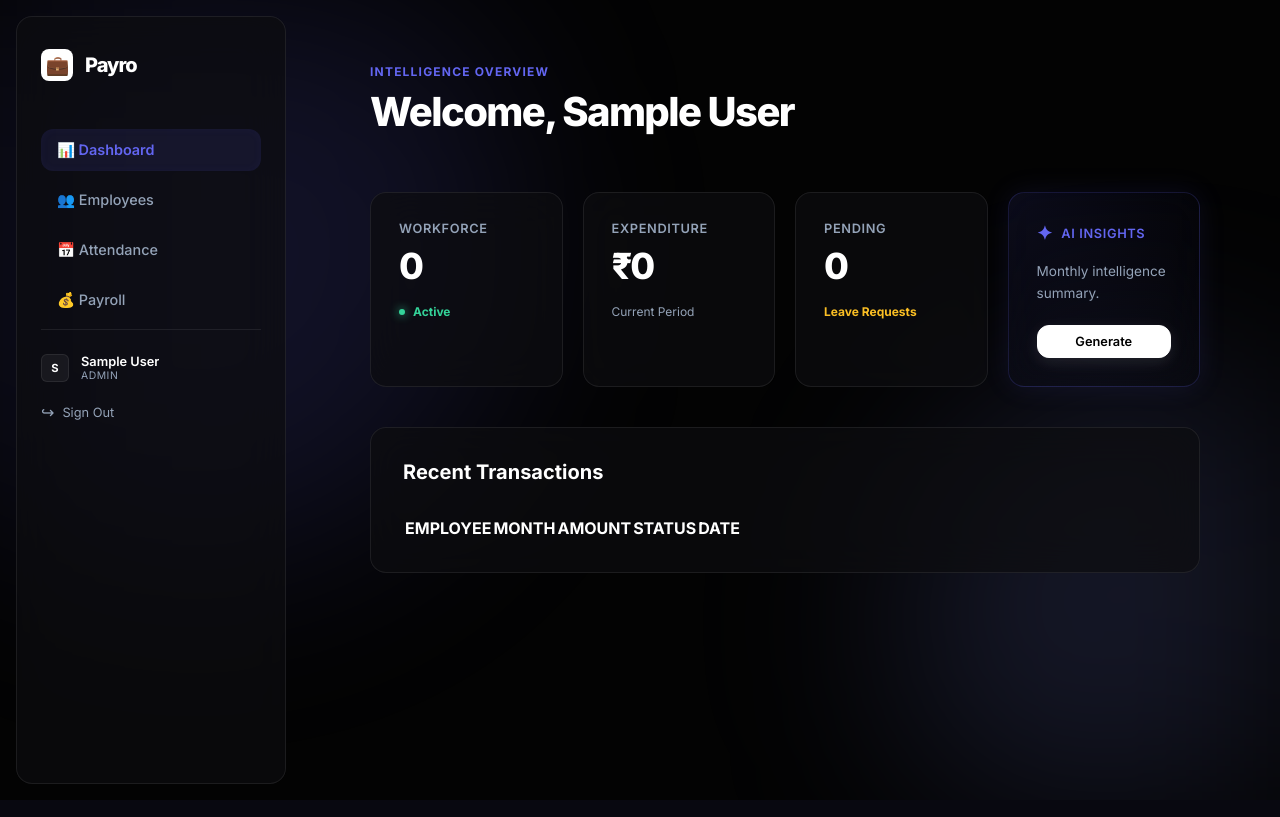
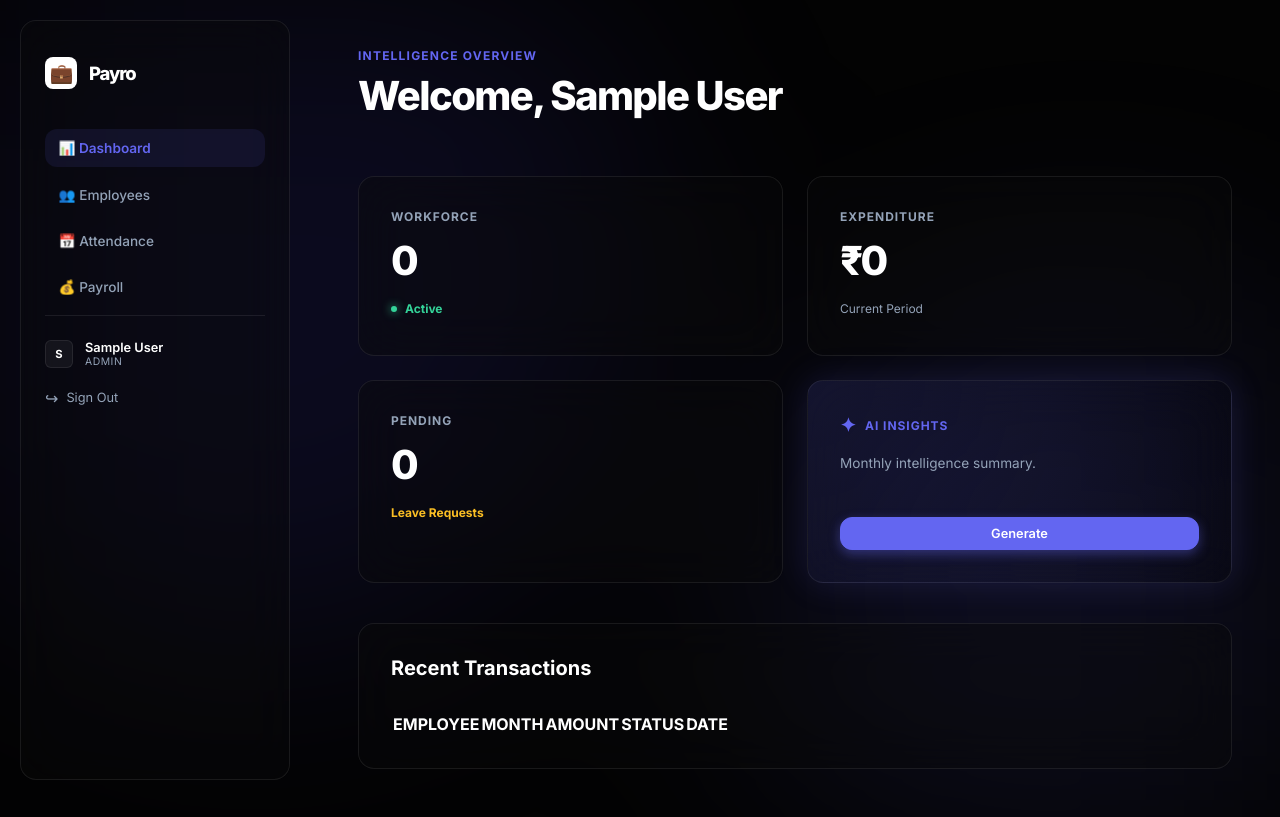
Before and after one commit to EmilGE7/payro, a Flask app: page /dashboard in a window 1280 px wide. Run offline with Flask 3, Linux system fonts and the light colour scheme; the visitor is signed in with stand-in values (Sample User, id 1); data comes from the database, SQL or seed files in the repository; data that the repository does not hold is empty; some libraries are stand-ins or nearby versions.

Commit message:
UI/UX: 'New Gen' Layout Refinement with Indigo Glow branding and optimized spacing

```diff
--- a/static/css/index.css
+++ b/static/css/index.css
@@ -1,8 +1,8 @@
 :root {
     --primary: #6366f1;
-    --primary-glow: rgba(99, 102, 241, 0.15);
+    --primary-glow: rgba(99, 102, 241, 0.4);
     --bg-dark: #030303;
-    --card-bg: rgba(14, 14, 16, 0.7);
+    --card-bg: rgba(10, 10, 12, 0.4);
     --glass-border: rgba(255, 255, 255, 0.08);
     --glass-border-hover: rgba(255, 255, 255, 0.15);
     --text-primary: #ffffff;
@@ -31,21 +31,21 @@ body {
     top: 0; left: 0; width: 100%; height: 100%;
     z-index: -1;
     overflow: hidden;
-    filter: blur(100px);
+    filter: blur(120px);
 }
 .blob {
     position: absolute;
     border-radius: 50%;
-    opacity: 0.15;
+    opacity: 0.12;
 }
-.blob-1 { top: -10%; left: -10%; width: 50vw; height: 50vw; background: #6366f1; }
-.blob-2 { bottom: -10%; right: -10%; width: 40vw; height: 40vw; background: #818cf8; }
+.blob-1 { top: -15%; left: -10%; width: 60vw; height: 60vw; background: #4f46e5; }
+.blob-2 { bottom: -15%; right: -10%; width: 50vw; height: 50vw; background: #6366f1; }
 
 /* Frosted Glassmorphism */
 .glass {
     background: var(--card-bg);
-    backdrop-filter: blur(20px);
-    -webkit-backdrop-filter: blur(20px);
+    backdrop-filter: blur(24px);
+    -webkit-backdrop-filter: blur(24px);
     border: 1px solid var(--glass-border);
     border-radius: 16px;
     transition: var(--transition);
@@ -53,7 +53,6 @@ body {
 .glass:hover {
     border-color: var(--glass-border-hover);
     transform: translateY(-2px);
-    box-shadow: 0 10px 30px -10px rgba(0, 0, 0, 0.5);
 }
 
 /* Aurora Hover Borders */
@@ -83,19 +82,20 @@ body {
 /* Sidebar & Navigation */
 .sidebar {
     width: 270px;
-    height: calc(100vh - 2rem);
-    margin: 1rem;
-    padding: 2rem 1.5rem;
+    height: calc(100vh - 2.5rem);
+    padding: 2.25rem 1.5rem;
     position: fixed;
+    top: 1.25rem;
+    left: 1.25rem;
     z-index: 100;
 }
 
 .logo {
-    font-size: 1.25rem;
+    font-size: 1.15rem;
     font-weight: 800;
     color: var(--text-primary);
-    letter-spacing: -0.05em;
-    margin-bottom: 3rem;
+    letter-spacing: -0.06em;
+    margin-bottom: 2.5rem;
     display: flex;
     align-items: center;
     gap: 0.75rem;
@@ -107,21 +107,21 @@ body {
 .nav-link {
     display: flex;
     align-items: center;
-    padding: 0.75rem 1rem;
+    padding: 0.7rem 0.85rem;
     color: var(--text-secondary);
     text-decoration: none;
     border-radius: 12px;
-    font-size: 0.9rem;
+    font-size: 0.85rem;
     font-weight: 500;
     transition: var(--transition);
 }
-.nav-link:hover { color: var(--text-primary); background: rgba(255,255,255,0.05); }
-.nav-link.active { background: rgba(99, 102, 241, 0.1); color: var(--primary); font-weight: 600; box-shadow: inset 0 0 10px rgba(99, 102, 241, 0.05); }
+.nav-link:hover { color: var(--text-primary); background: rgba(255,255,255,0.04); }
+.nav-link.active { background: rgba(99, 102, 241, 0.1); color: var(--primary); font-weight: 600; }
 
 .main-content {
-    margin-left: 290px;
-    padding: 4rem 5rem;
-    width: calc(100% - 290px);
+    margin-left: 310px;
+    padding: 3.5rem 4rem;
+    width: calc(100% - 310px);
     flex-grow: 1;
 }
 
@@ -129,12 +129,12 @@ body {
 .input-group { margin-bottom: 1.5rem; }
 .btn {
     width: 100%;
-    padding: 0.75rem 1.25rem;
+    padding: 0.7rem 1.25rem;
     border-radius: 12px;
     border: 1px solid var(--glass-border);
     cursor: pointer;
     font-weight: 600;
-    font-size: 0.9rem;
+    font-size: 0.85rem;
     transition: var(--transition);
     display: inline-flex;
     align-items: center;
@@ -143,74 +143,70 @@ body {
     background: rgba(255,255,255,0.03);
     color: var(--text-primary);
 }
-.btn:hover { background: rgba(255,255,255,0.08); transform: scale(1.02); }
+.btn:hover { background: rgba(255,255,255,0.08); transform: translateY(-1px); }
 .btn-primary {
-    background: #ffffff;
-    color: #000000;
-    border: 1px solid #ffffff;
-    box-shadow: 0 4px 15px rgba(255, 255, 255, 0.1);
+    background: var(--primary);
+    color: #ffffff;
+    border: 1px solid var(--primary);
+    box-shadow: 0 4px 12px var(--primary-glow);
 }
 .btn-primary:hover {
-    background: #f4f4f5;
-    box-shadow: 0 6px 20px rgba(255, 255, 255, 0.2);
+    background: #4f46e5;
+    box-shadow: 0 6px 16px var(--primary-glow);
 }
 
-/* Dashboard & Stats (New Gen Bento) */
+/* Dashboard Bento Boxes */
 .grid-stats {
     display: grid;
     grid-template-columns: repeat(4, 1fr);
-    gap: 1.25rem;
+    gap: 1.5rem;
     margin-bottom: 2.5rem;
 }
 .stat-card {
-    padding: 1.75rem;
-    min-height: 160px;
+    padding: 2rem;
+    min-height: 180px;
 }
 .stat-value {
-    font-size: 2.25rem;
-    font-weight: 800;
-    letter-spacing: -0.06em;
-    margin-top: 0.5rem;
+    font-size: 2.5rem;
+    font-weight: 900;
+    letter-spacing: -0.07em;
+    margin-top: 0.75rem;
 }
 .stat-label {
-    font-size: 0.8rem;
+    font-size: 0.75rem;
     color: var(--text-secondary);
-    font-weight: 600;
+    font-weight: 700;
     text-transform: uppercase;
-    letter-spacing: 0.05em;
+    letter-spacing: 0.08em;
 }
 
 .ai-card {
-    background: radial-gradient(circle at top left, rgba(99, 102, 241, 0.1), transparent);
-    border: 1px solid rgba(99, 102, 241, 0.2);
+    background: radial-gradient(circle at top left, rgba(99, 102, 241, 0.15), transparent);
     animation: aiPulse 4s infinite alternate;
 }
 @keyframes aiPulse {
-    from { box-shadow: 0 0 20px rgba(99, 102, 241, 0); }
-    to { box-shadow: 0 0 30px rgba(99, 102, 241, 0.15); }
+    from { box-shadow: 0 0 20px rgba(99, 102, 241, 0.05); }
+    to { box-shadow: 0 0 40px rgba(99, 102, 241, 0.2); }
 }
 
-/* Badges */
-.badge {
-    padding: 0.25rem 0.75rem;
-    border-radius: 9999px;
-    font-size: 0.7rem;
-    font-weight: 700;
-}
-
-/* Table Design */
+/* Badges & Tables */
 .payro-table td {
-    padding: 1.25rem 1.5rem;
+    padding: 1rem 1.25rem;
     color: var(--text-secondary);
 }
 .payro-table tr:hover td { color: var(--text-primary); }
 
-/* Mobile Support */
-@media (max-width: 1200px) {
+/* Unified Responsiveness */
+@media (max-width: 1400px) {
+    .main-content { padding: 3rem; }
     .grid-stats { grid-template-columns: repeat(2, 1fr); }
 }
+@media (max-width: 992px) {
+    .main-content { margin-left: 290px; width: calc(100% - 290px); }
+    .sidebar { width: 250px; }
+}
 @media (max-width: 768px) {
-    .sidebar { width: calc(100% - 2rem); height: auto; position: relative; margin: 1rem; }
-    .main-content { margin-left: 0; width: 100%; padding: 2rem; }
+    .sidebar { width: calc(100% - 2.5rem); height: auto; position: relative; top: 0; left: 0; margin: 1.25rem; display: flex; flex-wrap: wrap; }
+    .main-content { margin-left: 0; width: 100%; padding: 1.5rem; }
     .grid-stats { grid-template-columns: 1fr; }
 }
```
